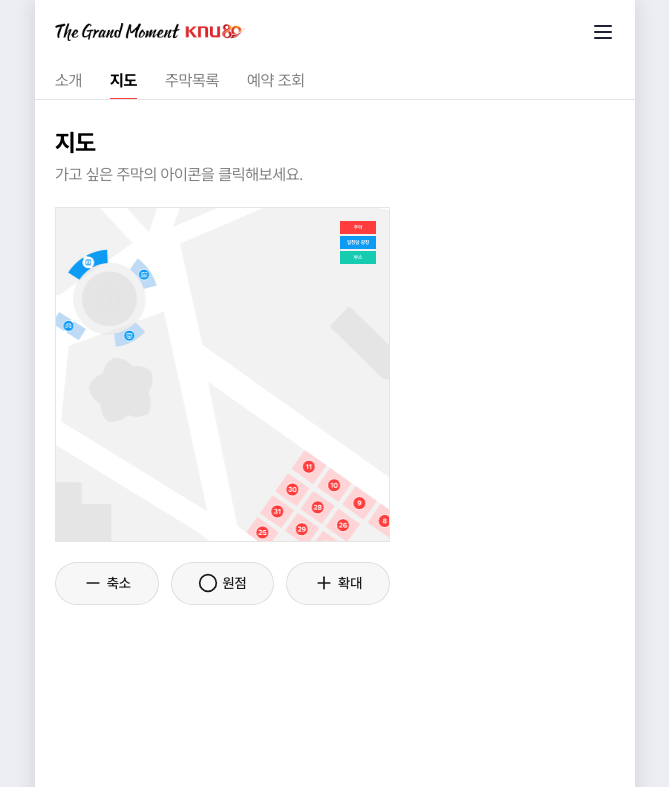
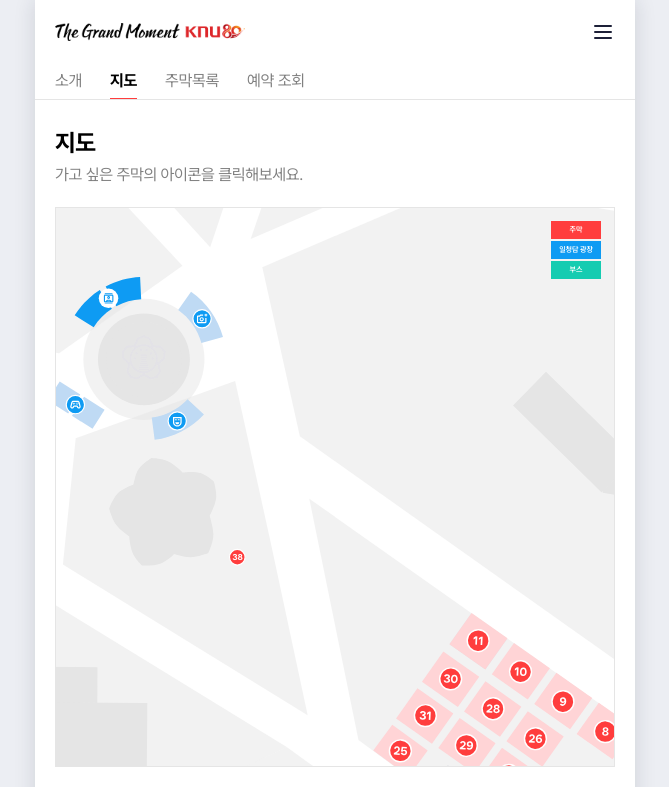
Before and after one commit to knu-festival-80th/knu-festival-80th-client, a React (Vite) app: page /map in a window 1280 px wide. Shown: the top 787 px of the page, without its empty margins (305-974 px from the left). Built offline with nearby package versions, Linux system fonts and the light colour scheme; no server answers; what @posthog/react, axios-retry would draw is missing.

Commit message:
[#78]Feat: 지도 제스처와 마커 포커스 구현
- 지도 이동과 확대 축소 상태를 viewport 크기에 맞춰 계산

- API 좌표 기반 마커를 클릭하면 해당 위치로 확대 포커스

- 상세 페이지에서는 조작 없이 지도 위치만 표시하도록 분기

```diff
--- a/src/components/tavern/map/CampusMap.tsx
+++ b/src/components/tavern/map/CampusMap.tsx
@@ -1,10 +1,10 @@
-import { useRef, useState, type CSSProperties, type PointerEvent } from 'react';
+import { useEffect, useRef, useState, type CSSProperties, type PointerEvent } from 'react';
 import { FiCircle, FiMinus, FiPlus } from 'react-icons/fi';
 
 import tavernMapImage from '@/assets/images/map.svg';
 import { festivalMap, type Tavern } from '@/constants/taverns';
 
-const MAP_VIEWPORT_SIZE = 335;
+const MAP_BASE_VIEWPORT_SIZE = 335;
 const MAP_RENDER_WIDTH = 3942.121;
 const MAP_RENDER_HEIGHT = MAP_RENDER_WIDTH * (festivalMap.height / festivalMap.width);
 const MAP_RENDER_OFFSET_X = -2965;
@@ -13,55 +13,32 @@ const MAP_RENDER_SCALE = MAP_RENDER_WIDTH / festivalMap.width;
 const MAP_MIN_SCALE = 0.1;
 const MAP_DEFAULT_SCALE = 0.6;
 const MAP_MAX_SCALE = 1;
+const MAP_FOCUS_SCALE = 1;
 const MAP_ZOOM_STEP = 0.15;
 const INITIAL_MAP_PAN = { x: 420, y: 350 };
-
-const STATIC_MARKER_POINTS: Record<number, { x: number; y: number }> = {
-  1: { x: 164, y: 151 },
-  2: { x: 121, y: 123 },
-  3: { x: 77, y: 94 },
-  12: { x: 83, y: 269 },
-  13: { x: 41, y: 239 },
-  17: { x: 93, y: 164 },
-  18: { x: 67, y: 201 },
-  19: { x: 50, y: 136 },
-  20: { x: 25, y: 172 },
-  32: { x: 135, y: 194 },
-  33: { x: 110, y: 231 },
-  34: { x: 208, y: 180 },
-  35: { x: 178, y: 224 },
-  36: { x: 154, y: 261 },
-  37: { x: 127, y: 300 },
-  38: { x: 196, y: 291 },
-};
 
 const clampRatio = (ratio: number) => Math.min(Math.max(ratio, 0), 1);
 
 const getMapPoint = (tavern: Tavern) => {
-  const staticPoint = STATIC_MARKER_POINTS[tavern.boothId];
-  if (staticPoint) return staticPoint;
-
   const x = clampRatio(tavern.xRatio) * festivalMap.width * MAP_RENDER_SCALE + MAP_RENDER_OFFSET_X;
   const y = clampRatio(tavern.yRatio) * festivalMap.height * MAP_RENDER_SCALE + MAP_RENDER_OFFSET_Y;
 
   return { x, y };
 };
 
-const hasStaticMarkerPoint = (tavern: Tavern) => Boolean(STATIC_MARKER_POINTS[tavern.boothId]);
-
 const getMapMarkerStyle = (tavern: Tavern): CSSProperties => {
   const { x, y } = getMapPoint(tavern);
 
   return {
-    left: `${(x / MAP_VIEWPORT_SIZE) * 100}%`,
-    top: `${(y / MAP_VIEWPORT_SIZE) * 100}%`,
+    left: `${(x / MAP_BASE_VIEWPORT_SIZE) * 100}%`,
+    top: `${(y / MAP_BASE_VIEWPORT_SIZE) * 100}%`,
   };
 };
 
 const mapImageStyle: CSSProperties = {
-  width: `${(MAP_RENDER_WIDTH / MAP_VIEWPORT_SIZE) * 100}%`,
-  left: `${(MAP_RENDER_OFFSET_X / MAP_VIEWPORT_SIZE) * 100}%`,
-  top: `${(MAP_RENDER_OFFSET_Y / MAP_VIEWPORT_SIZE) * 100}%`,
+  width: `${(MAP_RENDER_WIDTH / MAP_BASE_VIEWPORT_SIZE) * 100}%`,
+  left: `${(MAP_RENDER_OFFSET_X / MAP_BASE_VIEWPORT_SIZE) * 100}%`,
+  top: `${(MAP_RENDER_OFFSET_Y / MAP_BASE_VIEWPORT_SIZE) * 100}%`,
 };
 
 type MapPoint = {
@@ -80,11 +57,47 @@ const clamp = (value: number, min: number, max: number) => Math.min(Math.max(val
 
 const clampScale = (scale: number) => clamp(scale, MAP_MIN_SCALE, MAP_MAX_SCALE);
 
-const clampMapPan = (pan: MapPoint, scale: number) => {
-  const minX = MAP_VIEWPORT_SIZE - (MAP_RENDER_OFFSET_X + MAP_RENDER_WIDTH) * scale;
-  const maxX = -MAP_RENDER_OFFSET_X * scale;
-  const minY = MAP_VIEWPORT_SIZE - (MAP_RENDER_OFFSET_Y + MAP_RENDER_HEIGHT) * scale;
-  const maxY = -MAP_RENDER_OFFSET_Y * scale;
+const getViewportRatio = (viewportSize: number) => viewportSize / MAP_BASE_VIEWPORT_SIZE;
+
+const getScaledInitialMapPan = (viewportSize: number) => {
+  const ratio = getViewportRatio(viewportSize);
+
+  return {
+    x: INITIAL_MAP_PAN.x * ratio,
+    y: INITIAL_MAP_PAN.y * ratio,
+  };
+};
+
+const getScaledMapPoint = (tavern: Tavern, viewportSize: number) => {
+  const ratio = getViewportRatio(viewportSize);
+  const point = getMapPoint(tavern);
+
+  return {
+    x: point.x * ratio,
+    y: point.y * ratio,
+  };
+};
+
+const getFocusedMapPan = (tavern: Tavern, scale: number, viewportSize: number) => {
+  const point = getScaledMapPoint(tavern, viewportSize);
+  const center = viewportSize / 2;
+
+  return {
+    x: center - point.x * scale,
+    y: center - point.y * scale,
+  };
+};
+
+const clampMapPan = (pan: MapPoint, scale: number, viewportSize: number) => {
+  const ratio = getViewportRatio(viewportSize);
+  const renderOffsetX = MAP_RENDER_OFFSET_X * ratio;
+  const renderOffsetY = MAP_RENDER_OFFSET_Y * ratio;
+  const renderWidth = MAP_RENDER_WIDTH * ratio;
+  const renderHeight = MAP_RENDER_HEIGHT * ratio;
+  const minX = viewportSize - (renderOffsetX + renderWidth) * scale;
+  const maxX = -renderOffsetX * scale;
+  const minY = viewportSize - (renderOffsetY + renderHeight) * scale;
+  const maxY = -renderOffsetY * scale;
 
   return {
     x: clamp(pan.x, minX, maxX),
@@ -118,7 +131,7 @@ const getAnchoredPan = (
 const getSelectedLabelClassName = (tavern: Tavern) => {
   const { x } = getMapPoint(tavern);
   if (x < 74) return 'left-0 translate-x-0';
-  if (x > MAP_VIEWPORT_SIZE - 74) return 'right-0 translate-x-0';
+  if (x > MAP_BASE_VIEWPORT_SIZE - 74) return 'right-0 translate-x-0';
   return 'left-1/2 -translate-x-1/2';
 };
 
@@ -126,11 +139,9 @@ const getMarkerLabel = (tavern: Tavern) => String(tavern.boothId);
 
 const getSelectedLabel = (tavern: Tavern) => tavern.name;
 
-const getMarkerClassName = (selected: boolean, hiddenDefault: boolean) =>
+const getMarkerClassName = (selected: boolean) =>
   `flex size-7 items-center justify-center rounded-[14.5px] border-2 text-[14px] font-bold leading-none tracking-[-0.28px] ${
-    selected
-      ? 'border-[#ff3d3d] bg-white text-[#ff3d3d]'
-      : `border-white bg-[#ff3d3d] text-white ${hiddenDefault ? 'opacity-0' : ''}`
+    selected ? 'border-[#ff3d3d] bg-white text-[#ff3d3d]' : 'border-white bg-[#ff3d3d] text-white'
   }`;
 
 const getLabelClassName = (tavern: Tavern) =>
@@ -139,24 +150,56 @@ const getLabelClassName = (tavern: Tavern) =>
   )}`;
 
 type CampusMapProps = {
+  interactive?: boolean;
   taverns: Tavern[];
   selectedTavern: Tavern | null;
   onSelectTavern: (tavern: Tavern) => void;
 };
 
-export default function CampusMap({ taverns, selectedTavern, onSelectTavern }: CampusMapProps) {
+export default function CampusMap({
+  interactive = true,
+  taverns,
+  selectedTavern,
+  onSelectTavern,
+}: CampusMapProps) {
+  const viewportRef = useRef<HTMLDivElement>(null);
+  const [viewportSize, setViewportSize] = useState(MAP_BASE_VIEWPORT_SIZE);
   const [mapScale, setMapScale] = useState(MAP_DEFAULT_SCALE);
-  const [mapPan, setMapPan] = useState(INITIAL_MAP_PAN);
+  const [mapPan, setMapPan] = useState(getScaledInitialMapPan(MAP_BASE_VIEWPORT_SIZE));
   const [isGestureActive, setIsGestureActive] = useState(false);
   const pointerMapRef = useRef(new Map<number, MapPoint>());
   const lastDragPointRef = useRef<MapPoint | null>(null);
   const pinchStateRef = useRef<PinchState | null>(null);
   const scaleRef = useRef(MAP_DEFAULT_SCALE);
-  const panRef = useRef(INITIAL_MAP_PAN);
+  const panRef = useRef(getScaledInitialMapPan(MAP_BASE_VIEWPORT_SIZE));
+
+  useEffect(() => {
+    const viewport = viewportRef.current;
+    if (!viewport) return;
+
+    const updateViewportSize = () => {
+      const nextSize = viewport.getBoundingClientRect().width;
+      if (nextSize <= 0) return;
+
+      const nextPan = getScaledInitialMapPan(nextSize);
+      setViewportSize(nextSize);
+      scaleRef.current = MAP_DEFAULT_SCALE;
+      panRef.current = nextPan;
+      setMapScale(MAP_DEFAULT_SCALE);
+      setMapPan(nextPan);
+    };
+
+    updateViewportSize();
+
+    const resizeObserver = new ResizeObserver(updateViewportSize);
+    resizeObserver.observe(viewport);
+
+    return () => resizeObserver.disconnect();
+  }, []);
 
   const applyMapViewport = (nextScale: number, nextPan: MapPoint) => {
     const clampedScale = clampScale(nextScale);
-    const clampedPan = clampMapPan(nextPan, clampedScale);
+    const clampedPan = clampMapPan(nextPan, clampedScale, viewportSize);
 
     scaleRef.current = clampedScale;
     panRef.current = clampedPan;
@@ -165,6 +208,8 @@ export default function CampusMap({ taverns, selectedTavern, onSelectTavern }: C
   };
 
   const handlePointerDown = (event: PointerEvent<HTMLDivElement>) => {
+    if (!interactive) return;
+
     event.currentTarget.setPointerCapture(event.pointerId);
     pointerMapRef.current.set(event.pointerId, { x: event.clientX, y: event.clientY });
     setIsGestureActive(true);
@@ -191,6 +236,8 @@ export default function CampusMap({ taverns, selectedTavern, onSelectTavern }: C
   };
 
   const handlePointerMove = (event: PointerEvent<HTMLDivElement>) => {
+    if (!interactive) return;
+
     if (!pointerMapRef.current.has(event.pointerId)) return;
 
     pointerMapRef.current.set(event.pointerId, { x: event.clientX, y: event.clientY });
@@ -228,6 +275,8 @@ export default function CampusMap({ taverns, selectedTavern, onSelectTavern }: C
   };
 
   const handlePointerEnd = (event: PointerEvent<HTMLDivElement>) => {
+    if (!interactive) return;
+
     pointerMapRef.current.delete(event.pointerId);
 
     const points = Array.from(pointerMapRef.current.values());
@@ -244,20 +293,34 @@ export default function CampusMap({ taverns, selectedTavern, onSelectTavern }: C
 
   const handleZoom = (delta: number) => {
     const nextScale = clampScale(scaleRef.current + delta);
-    const center = { x: MAP_VIEWPORT_SIZE / 2, y: MAP_VIEWPORT_SIZE / 2 };
+    const center = { x: viewportSize / 2, y: viewportSize / 2 };
     const nextPan = getAnchoredPan(panRef.current, scaleRef.current, nextScale, center);
 
     applyMapViewport(nextScale, nextPan);
   };
 
   const handleReset = () => {
-    applyMapViewport(MAP_DEFAULT_SCALE, INITIAL_MAP_PAN);
+    applyMapViewport(MAP_DEFAULT_SCALE, getScaledInitialMapPan(viewportSize));
+  };
+
+  const handleSelectTavern = (tavern: Tavern) => {
+    onSelectTavern(tavern);
+
+    if (!interactive) return;
+
+    const nextScale = clampScale(MAP_FOCUS_SCALE);
+    const nextPan = getFocusedMapPan(tavern, nextScale, viewportSize);
+    setIsGestureActive(false);
+    applyMapViewport(nextScale, nextPan);
   };
 
   return (
-    <div className="flex w-full max-w-[335px] flex-col gap-5">
+    <div className="flex w-full flex-col gap-5">
       <div
-        className="relative aspect-square w-full touch-none overflow-hidden border border-[#e5e5e5] bg-white"
+        ref={viewportRef}
+        className={`relative aspect-square w-full overflow-hidden border border-[#e5e5e5] bg-white ${
+          interactive ? 'touch-none' : ''
+        }`}
         onPointerDown={handlePointerDown}
         onPointerMove={handlePointerMove}
         onPointerUp={handlePointerEnd}
@@ -279,7 +342,6 @@ export default function CampusMap({ taverns, selectedTavern, onSelectTavern }: C
           />
           {taverns.map((tavern) => {
             const selected = selectedTavern?.id === tavern.id;
-            const hiddenDefault = hasStaticMarkerPoint(tavern);
 
             return (
               <button
@@ -287,33 +349,34 @@ export default function CampusMap({ taverns, selectedTavern, onSelectTavern }: C
                 type="button"
                 aria-label={`${tavern.name} 지도 위치: ${tavern.location}`}
                 aria-pressed={selected}
-                className="absolute z-20 flex -translate-x-1/2 -translate-y-1/2 items-center justify-center"
+                className={`absolute z-20 flex -translate-x-1/2 -translate-y-1/2 items-center justify-center ${
+                  interactive ? '' : 'pointer-events-none'
+                }`}
                 style={getMapMarkerStyle(tavern)}
                 onPointerDown={(event) => event.stopPropagation()}
-                onClick={() => onSelectTavern(tavern)}
+                onClick={() => handleSelectTavern(tavern)}
               >
                 {selected && (
                   <span className={getLabelClassName(tavern)}>{getSelectedLabel(tavern)}</span>
                 )}
-                <span className={getMarkerClassName(selected, hiddenDefault)}>
-                  {getMarkerLabel(tavern)}
-                </span>
+                <span className={getMarkerClassName(selected)}>{getMarkerLabel(tavern)}</span>
               </button>
             );
           })}
         </div>
-        <div className="absolute right-[13px] top-[13px] z-30 flex w-[36px] flex-col gap-0.5">
-          <span className="flex h-[13px] items-center justify-center bg-[#ff3d3d] px-1 text-[5px] font-semibold leading-none tracking-[-0.1px] text-white">
+        <div className="absolute right-[13px] top-[13px] z-30 flex w-[50px] flex-col gap-0.5">
+          <span className="flex h-[18px] items-center justify-center bg-[#ff3d3d] px-1 text-[7.5px] font-semibold leading-none tracking-[-0.1px] text-white">
             주막
           </span>
-          <span className="flex h-[13px] items-center justify-center bg-[#0e9bf3] px-1 text-[5px] font-semibold leading-none tracking-[-0.1px] text-white">
+          <span className="flex h-[18px] items-center justify-center bg-[#0e9bf3] px-1 text-[7.5px] font-semibold leading-none tracking-[-0.1px] text-white">
             일청담 광장
           </span>
-          <span className="flex h-[13px] items-center justify-center bg-[#15ccb1] px-1 text-[5px] font-semibold leading-none tracking-[-0.1px] text-white">
+          <span className="flex h-[18px] items-center justify-center bg-[#15ccb1] px-1 text-[7.5px] font-semibold leading-none tracking-[-0.1px] text-white">
             부스
           </span>
         </div>
       </div>
+      {interactive && (
         <div className="flex items-start gap-3">
           <button
             type="button"
@@ -342,6 +405,7 @@ export default function CampusMap({ taverns, selectedTavern, onSelectTavern }: C
             확대
           </button>
         </div>
+      )}
     </div>
   );
 }
```
Lines whose indentation alone changed are shown as unchanged.
